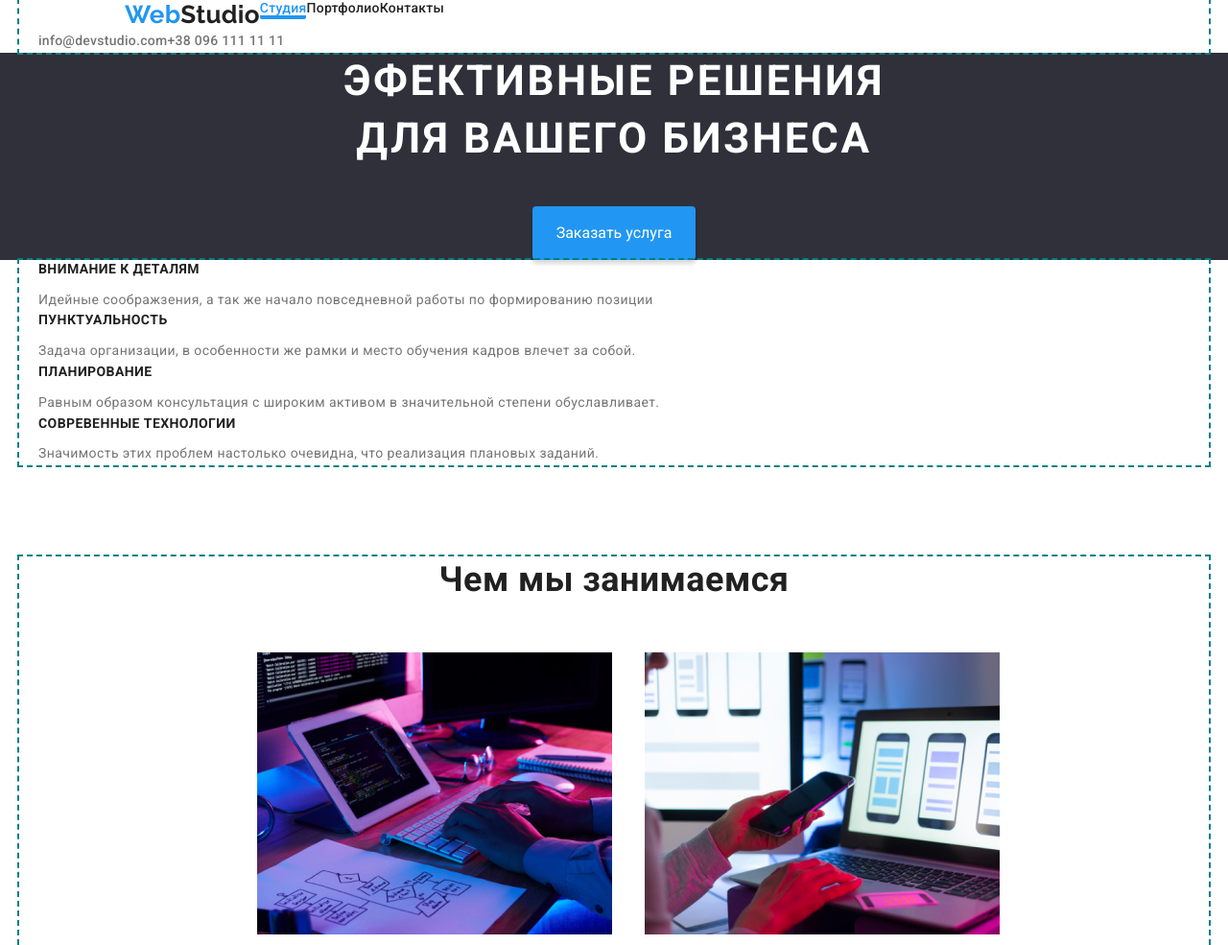
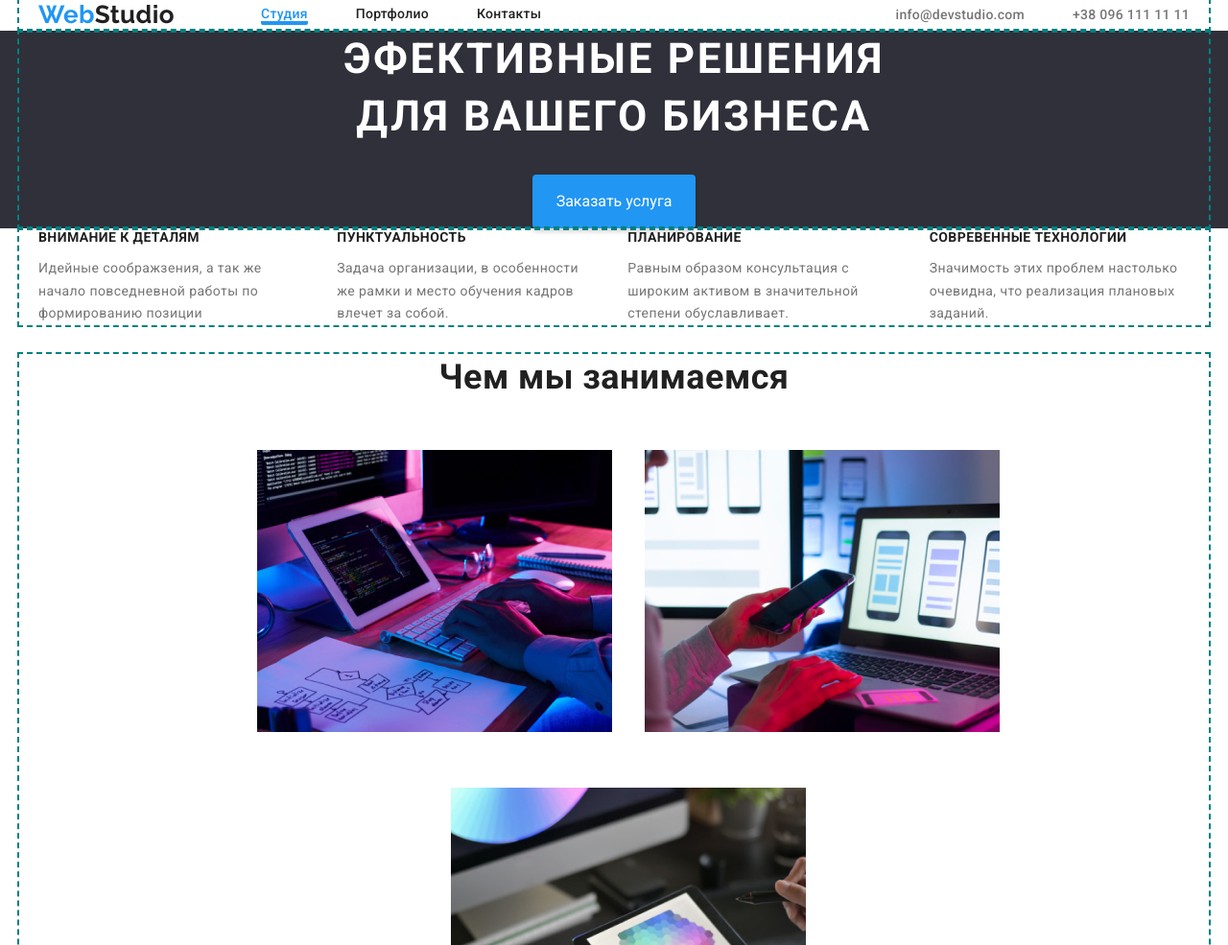
Before and after one commit to DonKanElion/Workout, a plain HTML site: page index.html in a window 1280 px wide. Shown: the top 985 px of the page at 96% size. Drawn offline with nearby package versions, Linux system fonts and the light colour scheme.

Commit message:
Немного изменений в Flexbox

```diff
--- a/index.html
+++ b/index.html
@@ -18,20 +18,21 @@
 <body>
 
     <header class="page-header">
-        <div class="container">
+        <div class="container main-nav">
+            <a href="./index.html" class="link"><span class="logo-web">Web</span><span
+                class="logo-studio">Studio</span></a>
             <nav class="site-nav">
-                        <a href="./index.html" class="link"><span class="logo-web">Web</span><span class="logo-studio">Studio</span></a>
                 <ul class="list">
-                            <li><a href="./index.html" class="link current">Студия</a></li>
-                            <li><a href="./portfolio.html" class="link">Портфолио</a></li>
-                            <li><a href="" class="link">Контакты</a></li>
+                    <li class="item"><a href="./index.html" class="link current padd">Студия</a></li>
+                    <li class="item"><a href="./portfolio.html" class="link padd">Портфолио</a></li>
+                    <li class="item"><a href="" class="link padd">Контакты</a></li>
                 </ul>
             </nav>
             <ul class="contact-nav list">
-                        <li>
+                <li class="item">
                     <a href="mailto:info@devstudio.com" class="contact">info@devstudio.com</a>
                 </li>
-                        <li>
+                <li class="item">
                     <a href="tel:+380961111111" class="contact">+38 096 111 11 11</a>
                 </li>
             </ul>
@@ -41,26 +42,28 @@
     <main>
 
             <section class="hero">
+                <div class="container">
                 <h1 class="hero-title">ЭФЕКТИВНЫЕ РЕШЕНИЯ <br /> ДЛЯ ВАШЕГО БИЗНЕСА</h1>
                 <button type="button"   class="button primery">Заказать услуга</button>
+                </div>
             </section>
 
             <section class="section">
                 <div class="container">
-                <ul class="list">
-                    <li>
+                <ul class="feature list">
+                    <li class="item">
                         <h3 class="title">Внимание к деталям</h3>
                         <p class="section-text">Идейные соображзения, а так же начало повседневной работы по формированию позиции</p>
                     </li>
-                    <li>
+                    <li class="item">
                         <h3 class="title">Пунктуальность</h3>
                         <p class="section-text">Задача организации, в особенности же рамки и место обучения кадров влечет за собой.</p>
                     </li>
-                    <li>
+                    <li class="item">
                         <h3 class="title">Планирование</h3>
                         <p class="section-text">Равным образом консультация с широким активом в значительной степени обуславливает.</p>
                     </li>
-                    <li>
+                    <li class="item">
                         <h3 class="title">Совревенные технологии</h3>
                         <p class="section-text">Значимость этих проблем настолько очевидна, что реализация плановых заданий.</p>
                     </li>
--- a/styles/style.css
+++ b/styles/style.css
@@ -67,7 +67,7 @@ body {
 }
 
 .section {
-  margin-bottom: 95px;
+  /* margin-bottom: 95px; */
 }
 
 ul {
@@ -195,12 +195,16 @@ margin-left: 50px;
 
 /* HERO */
 .hero {
+  /* display: block; */
+  /* width: 1240px; */
+
   background-color: #2f303a;
   text-align: center;
 }
+
 .hero-title {
   margin-top: 0;
-  margin-bottom: 40px;
+  margin-bottom: 30px;
   color: var(--primery-white-color);
 
   font-weight: 900;
@@ -236,6 +240,17 @@ margin-left: 50px;
 }
 
 /* Feature list */
+
+.feature {
+  display: flex;
+  justify-content: center;
+}
+
+.feature > .item:last-child > .title,
+.feature > .item:last-child > .section-text
+{
+  margin-right: 0;
+}
 
 .title {
   margin-top: 0;
@@ -421,6 +436,7 @@ margin-right: 0px;
 
 .flex-container {
   display: flex;
+  justify-content: center;
   flex-wrap: wrap;
 }
 
@@ -438,7 +454,7 @@ margin-right: 0px;
   outline: 2px solid green;
 }
 
-.flex-element:nth-last-child(3n)
+.flex-element:nth-child(3n)
 {
   margin-right: 0;
 }
```
Also changed, not shown: conspectus on Repeta.txt (renamed from conspectus.txt). Lines whose indentation alone changed are shown as unchanged.
